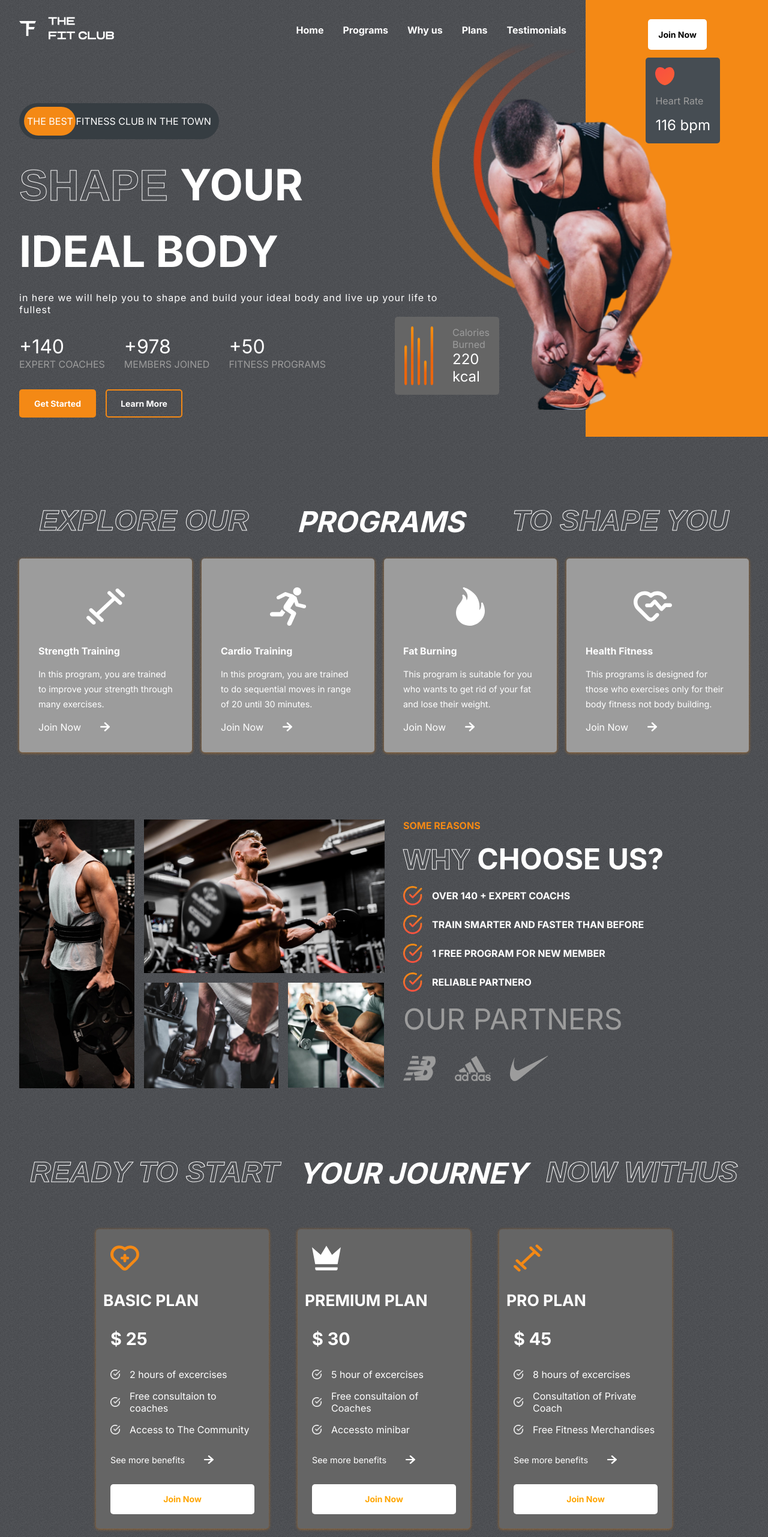
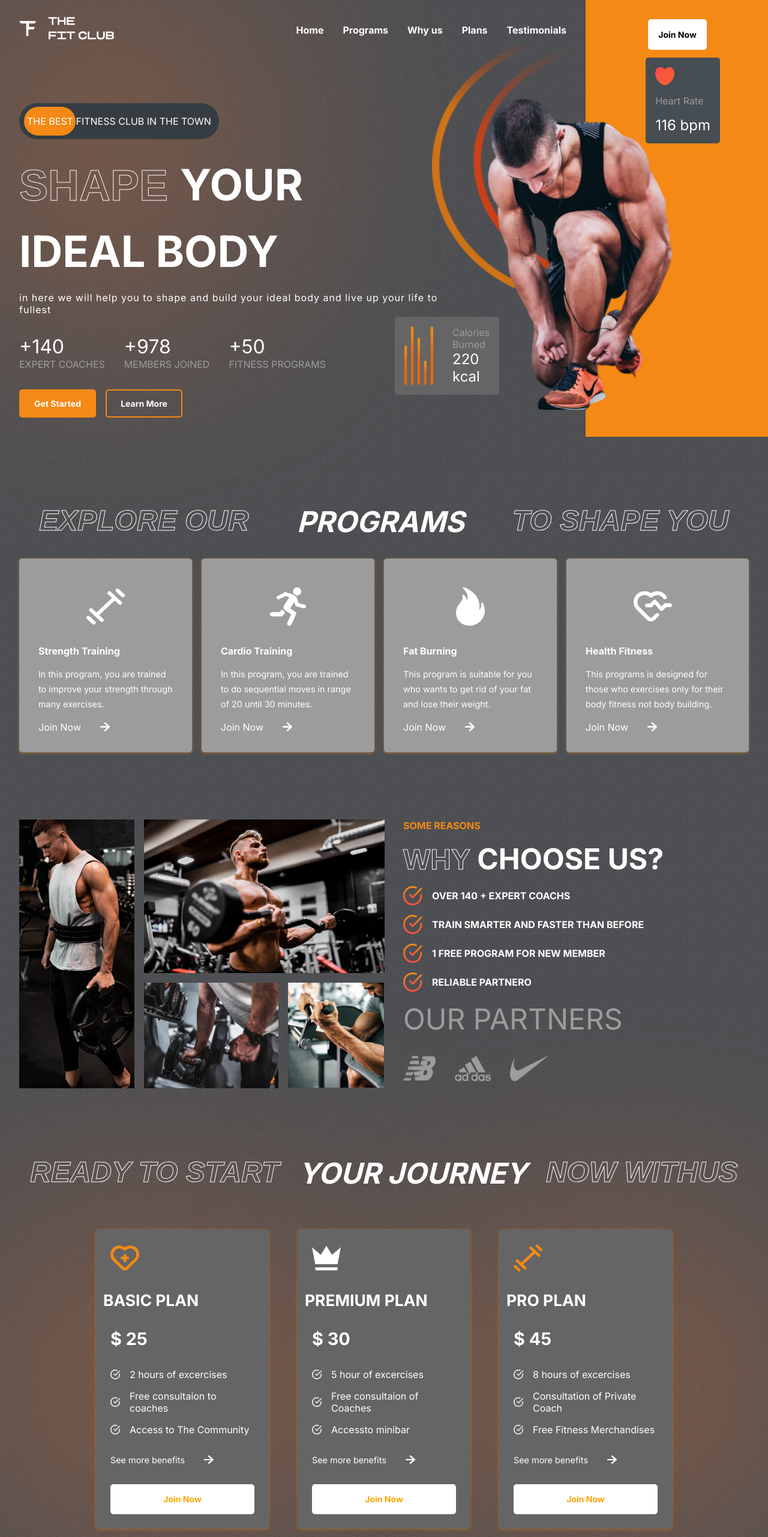
Before and after one commit to Fercho240899/The-best-fitness-club-in-the-town, a React (Create React App) app: page / in a window 1280 px wide. Shown: the top 2562 px of the page at 60% size. Built offline with nearby package versions, Linux system fonts and the light colour scheme.

Commit message:
Footer done

```diff
--- a/src/App.css
+++ b/src/App.css
@@ -44,3 +44,11 @@
 .btn:hover{
   cursor: pointer;
 }
+
+.blur{
+  background: rgba(253, 120, 43, 0.69);
+  position: absolute;
+  border-radius: 50%;
+  filter: blur(200px);
+  z-index: -9;
+}
--- a/src/App.js
+++ b/src/App.js
@@ -5,6 +5,7 @@
 import Reasons from './components/Reasons/Reasons'
 import Testimonials from './components/Testimonials/Testimonials'
 import Join from './components/Join/Join'
+import Footer from './components/Footer/Footer';
 function App() {
   return (
     <div className="App">
@@ -14,6 +15,7 @@
           <Plans/>
           <Testimonials/>
           <Join/>
+          <Footer/>
     </div>
   );
 }
--- /dev/null
+++ b/src/components/Footer/Footer.css
@@ -0,0 +1,48 @@
+.Footer-container{
+    position: relative;
+    padding: 0 2rem;
+}
+
+.Footer-container>hr{
+    border: 1px solid var(--lightgray);
+}
+
+.footer{
+    padding: 1rem 2rem;
+    display: flex;
+    flex-direction: column;
+    gap: 4rem;
+    align-items: center;
+    justify-content: center;
+    height: 20rem;
+}
+
+.footer-blur-1{
+    bottom: 0;
+    right: 15%;
+    width: 26rem;
+    height: 12rem;
+    filter: blur(200px);
+    background: red;
+}
+.footer-blur-2{
+    bottom: 0;
+    left: 15%;
+    width: 26rem;
+    height: 12rem;
+    filter: blur(200px);
+    background: rgb(255, 115, 0);
+}
+.social-links{
+    display: flex;
+    gap: 4rem;
+}
+.social-links>img{
+    width: 2rem;
+    height: 2rem;
+    cursor: pointer;
+}
+
+.logo-f>img{
+    width: 10rem;
+}
--- /dev/null
+++ b/src/components/Footer/Footer.jsx
@@ -0,0 +1,28 @@
+import React from "react";
+import GitHub from "../../assets/github.png";
+import Instagram from "../../assets/instagram.png";
+import LinkedIn from "../../assets/linkedin.png";
+import Logo from "../../assets/logo.png";
+
+import "./Footer.css";
+
+const Footer = () => {
+  return (
+    <div className="Footer-container">
+      <hr />
+      <div className="footer">
+        <div className="social-links">
+          <img src={GitHub} alt="" />
+          <img src={Instagram} alt="" />
+          <img src={LinkedIn} alt="" />
+        </div>
+        <div className="logo-f">
+          <img src={Logo} alt="" />
+        </div>
+      </div>
+      <div className="blur footer-blur-1"></div>
+      <div className="blur footer-blur-2"></div>
+    </div>
+  );
+};
+export default Footer;
--- a/src/components/Hero/Hero.css
+++ b/src/components/Hero/Hero.css
@@ -184,3 +184,9 @@
     color:white;
     font-size: 1.5rem;
 }
+
+.hero-blur{
+    width: 22rem;
+    height: 30rem;
+    left: 0;
+}
--- a/src/components/Hero/Hero.jsx
+++ b/src/components/Hero/Hero.jsx
@@ -9,6 +9,7 @@
 const Hero = () => {
   return (
     <div className="hero">
+      <div className="blur hero-blur"></div>
       <div className="left-h">
         <Header />
         {/* the best ad */}
--- a/src/components/Join/Join.css
+++ b/src/components/Join/Join.css
@@ -27,7 +27,8 @@
 
     display: flex;
     justify-content: center;
-    align-items: flex-end;
+    align-items: center;
+
 }
 
 .email-container{
@@ -35,12 +36,13 @@
     gap: 3rem;
     background-color: gray;
     padding: 1rem 2rem;
+
 }
 .email-container>input{
     background-color: transparent;
     border: none;
     outline: none;
-    color: var(--orange);
+    color: var(--darkGrey);
     cursor: pointer;
 }
 
--- a/src/components/Plans/Plans.css
+++ b/src/components/Plans/Plans.css
@@ -24,6 +24,20 @@
     justify-content: center;
     gap: 3rem;
 }
+
+.plans-blur-1{
+    width: 32rem;
+    height: 23rem;
+    top: 12.5rem;
+    left: 0rem;
+}
+.plans-blur-2{
+    width: 32rem;
+    height: 23rem;
+    top: 12.5rem;
+    right: 0rem;
+}
+
 
 .plan{
     display: flex;
--- a/src/components/Plans/Plans.jsx
+++ b/src/components/Plans/Plans.jsx
@@ -8,6 +8,8 @@
 const Plans = () => {
   return (
     <div className="Plan-container" id="plan-container">
+      <div className="blur plans-blur-1"></div>
+      <div className="blur plans-blur-2"></div>
          {/*header*/}
       <div className="plans-header" style={{gap: '2rem'}}>
         <span className="stroke-text">Ready to start</span>
```
